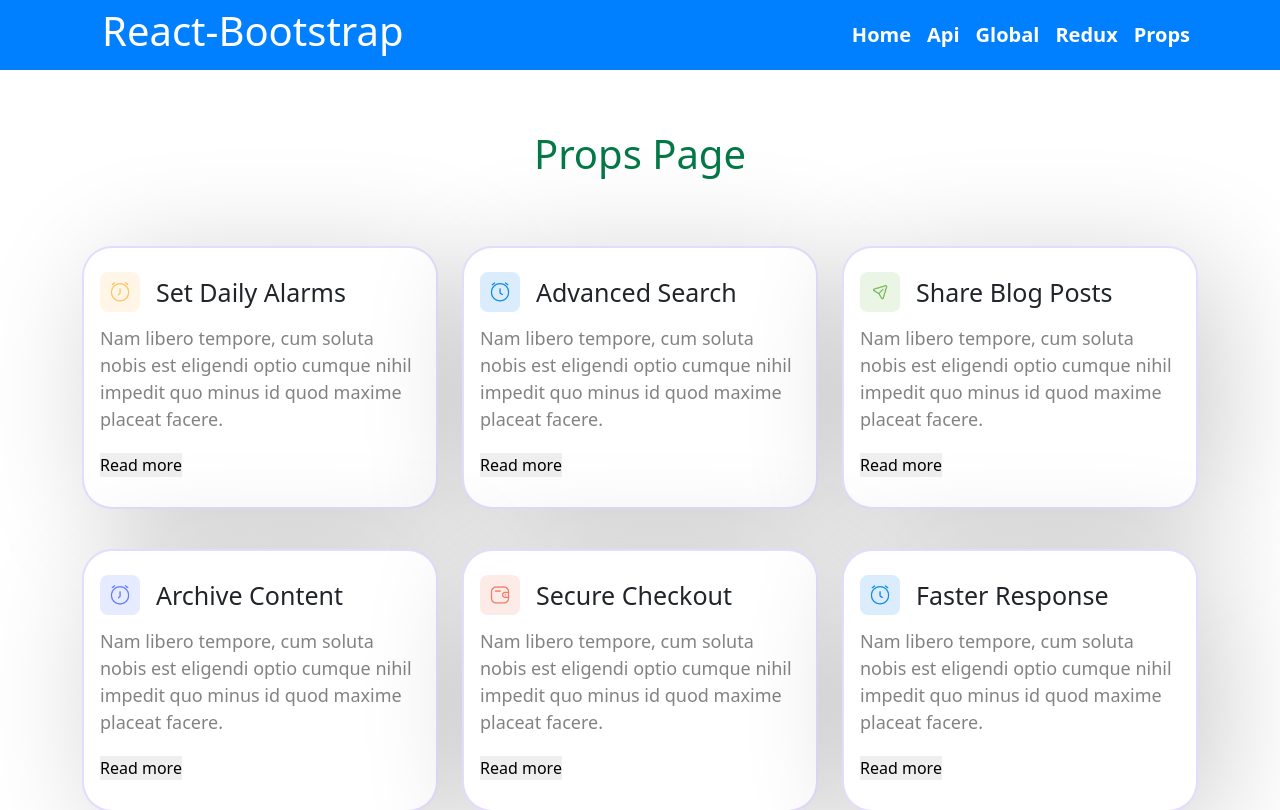
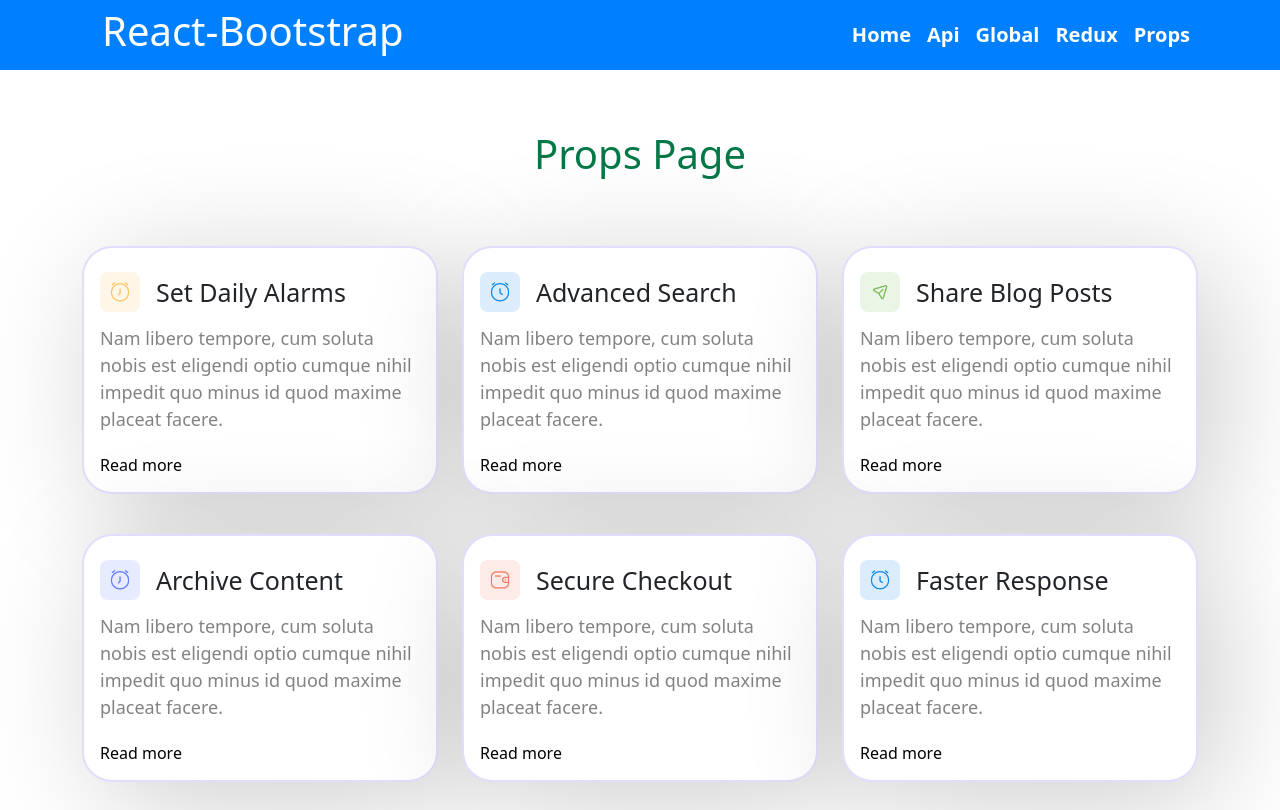
Before and after one commit to mdsuhagmia/ACARP, a React (Vite) app: page /api/global/redux/props in a window 1280 px wide. Shown: the top 810 px of the page. Built offline with nearby package versions, Linux system fonts and the light colour scheme; no server answers.

Commit message:
Update PropsUSer.jsx

```diff
--- a/src/components/PropsUSer.jsx
+++ b/src/components/PropsUSer.jsx
@@ -15,7 +15,7 @@ const PropsUSer = ({title, image}) => {
             <div><h2 style={{ fontSize: '25px', paddingTop: '5px' }}>{title}</h2></div>
           </div>
           <p className='ps-3 pe-3 ' style={{ fontSize: '18px', fontWeight: 'normal', color: 'rgba(0, 0, 0, 0.49)', paddingTop: '10px' }}>Nam libero tempore, cum soluta nobis est eligendi optio cumque nihil impedit quo minus id quod maxime placeat facere.</p>
-          <div className='ps-3 pt-1'> {show == true ? <p>Lorem ipsum dolor sit consectetur.</p> : "" } <button style={{border: 'none', marginBottom: '30px'}} onClick={handleShow}>Read more</button> </div>
+          <div className='ps-3 pt-1'> {show == true ? <p>Lorem ipsum dolor sit amet, consectetur adipisicing elit. Rem eum alias blanditiis</p> : "" } <button style={{border: 'none', marginBottom: '15px', backgroundColor: 'white'}} onClick={handleShow}>Read more</button> </div>
         </div>
       </Col>
     </>
```
